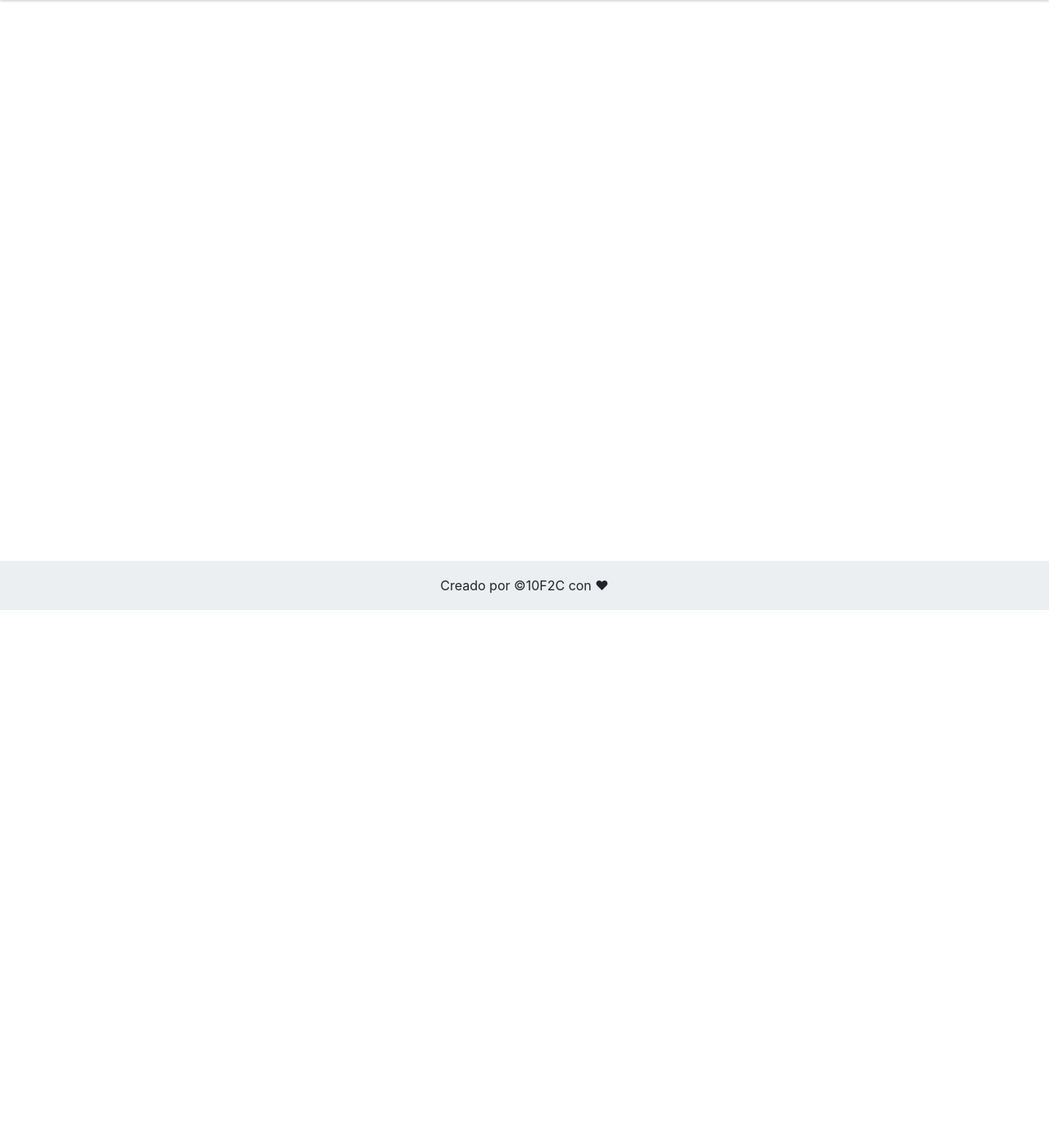
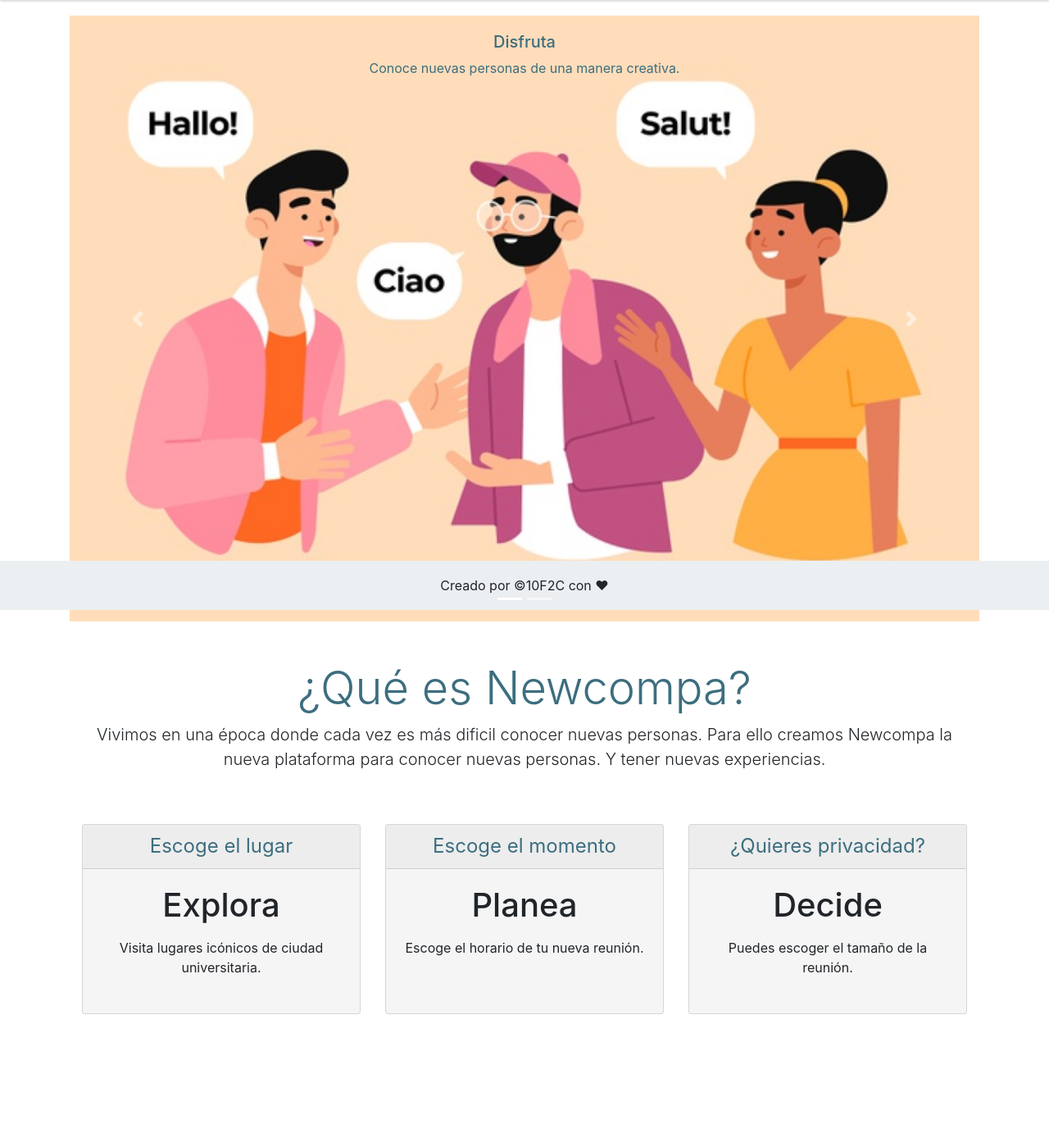
Before and after one commit to patoba/newcompa, a Django app: page / in a window 1280 px wide. Shown: the part 56-1455 px from the top of the page at 82% size. Before the commit the page ends 800 px from the top, so only its background shows below. Run offline with Django 3.2, Linux system fonts and the light colour scheme; some libraries are stand-ins or nearby versions.

Commit message:
Pagina principal

```diff
--- a/general/templates/general/principal.html
+++ b/general/templates/general/principal.html
@@ -1,12 +1,99 @@
 {% extends 'general/base.html' %}
 
-<div class="container mt-3">
-    <div class="card" style="width: 18rem;">
-        <!-- <img src="" class="card-img-top" alt="..."> -->
-        <div class="card-body">
-          <h5 class="card-title">Card title</h5>
-          <p class="card-text">Some quick example text to build on the card title and make up the bulk of the card's content.</p>
-          <a href="#" class="btn button-color btn-block">Go somewhere</a>
+{% block content %}
+{% load static %}
+
+<script src="https://ajax.googleapis.com/ajax/libs/jquery/3.5.1/jquery.min.js"></script>
+
+
+<div class="container" style="margin-top:0.5cm;">
+ <div id="carouselExampleIndicators" class="carousel slide" data-ride="carousel">
+    <ol class="carousel-indicators">
+      <li data-target="#carouselExampleIndicators" data-slide-to="0" class="active"></li>
+      <li data-target="#carouselExampleIndicators" data-slide-to="1"></li>
+    </ol>
+    <div class="carousel-inner">
+      <div class="carousel-item active">
+        <div class="carousel-caption d-none d-md-block">
+            <h5 class="color-text">Disfruta</h5>
+            <p class="color-text"> Conoce nuevas personas de una manera creativa.</p>
+        </div>
+
+        <img class="d-block w-100"  src="{% static 'img/people.jpg' %}" alt="First slide">
+      </div>
+      <div class="carousel-item">
+        <img class="d-block w-100"  src="{% static 'img/people2.jpg' %}" alt="Second slide">
+        <div class="carousel-caption d-none d-md-block">
+            <h5 class="color-text">Siempre seguro</h5>
+            <p class="color-text">Nos comprometemos a que tengas una experiencia libre de molestías.</p>
+          </div>
+      </div>
+    </div>
+
+    <a class="carousel-control-prev" href="#carouselExampleIndicators" role="button" data-slide="prev">
+      <span class="carousel-control-prev-icon" aria-hidden="true"></span>
+      <span class="sr-only">Previous</span>
+    </a>
+    <a class="carousel-control-next" href="#carouselExampleIndicators" role="button" data-slide="next">
+      <span class="carousel-control-next-icon" aria-hidden="true"></span>
+      <span class="sr-only">Next</span>
+    </a>
+  </div>
+
+  <div class="wrapper">
+
+  <div class="container">
+    <div class="pricing-header px-3 py-3 pt-md-5 pb-md-4 mx-auto text-center">
+        <h1 class="display-4" style="color:#3c6e7F">¿Qué es Newcompa?</h1>
+        <p class="lead">Vivimos en una época donde cada vez es más dificil conocer nuevas personas. Para ello creamos Newcompa la nueva plataforma para conocer nuevas personas. Y tener nuevas experiencias. </p>
+    </div>
+  </div>
+  </div>
+
+  <br>
+    <div class="container" style="margin-bottom:3cm;">
+        <div class="card-deck mb-3 text-center">
+        <div class="card mb-4 box-shadow">
+            <div class="card-header">
+            <h4 class="my-0 font-weight-normal" style="color:#3c6e7F">Escoge el lugar</h4>
+            </div>
+            <div class="card-body">
+            <h1 class="card-title pricing-card-title">Explora</h1>
+            <ul class="list-unstyled mt-3 mb-4">
+                <li>Visita lugares icónicos de ciudad universitaria.</li>
+            </ul>
+            </div>
+        </div>
+        <div class="card mb-4 box-shadow">
+            <div class="card-header">
+            <h4 class="my-0 font-weight-normal" style="color:#3c6e7F">Escoge el momento</h4>
+            </div>
+            <div class="card-body">
+            <h1 class="card-title pricing-card-title">Planea</h1>
+            <ul class="list-unstyled mt-3 mb-4">
+                <li>Escoge el horario de tu nueva reunión.</li>
+                <i class="fa fa-clock-o" aria-hidden="true"></i>
+
+                <li><i class="fa fa-clock-o" aria-hidden="true"></i>
+                </li>
+            </ul>
+            </div>
+        </div>
+        <div class="card mb-4 box-shadow">
+            <div class="card-header">
+            <h4 class="my-0 font-weight-normal" style="color:#3c6e7F">¿Quieres privacidad?</h4>
+            </div>
+            <div class="card-body">
+            <h1 class="card-title pricing-card-title">Decide</h1>
+            <ul class="list-unstyled mt-3 mb-4">
+                <li>Puedes escoger el tamaño de la reunión.</li>
+            </ul>
+            </div>
+        </div>
         </div>
     </div>
-  </div>
+  <br>
+</div>
+
+
+{% endblock %}
--- a/static/css/styles.css
+++ b/static/css/styles.css
@@ -5,6 +5,10 @@ body {
 nav {
     background-color: white;
     box-shadow: 0px 1px 3px 0px #c7c7c7;
+}
+
+.color-text{
+    color: #3c6e7F;
 }
 
 .navbar-brand {
@@ -28,7 +32,7 @@ nav {
 }
 
 .footer {
-    position: absolute;
+    position: fixed;
     bottom: 0;
     width: 100%;
     height: 60px;
@@ -36,3 +40,8 @@ nav {
     background-color: #eceff1;
     text-align: center;
 }
+
+.carousel-caption {
+    top: 0;
+    bottom: auto;
+}
```
Also changed, not shown: db.sqlite3, static/img/morpipol.jpg (added), static/img/people.jpg (added), static/img/people2.jpg (added).
